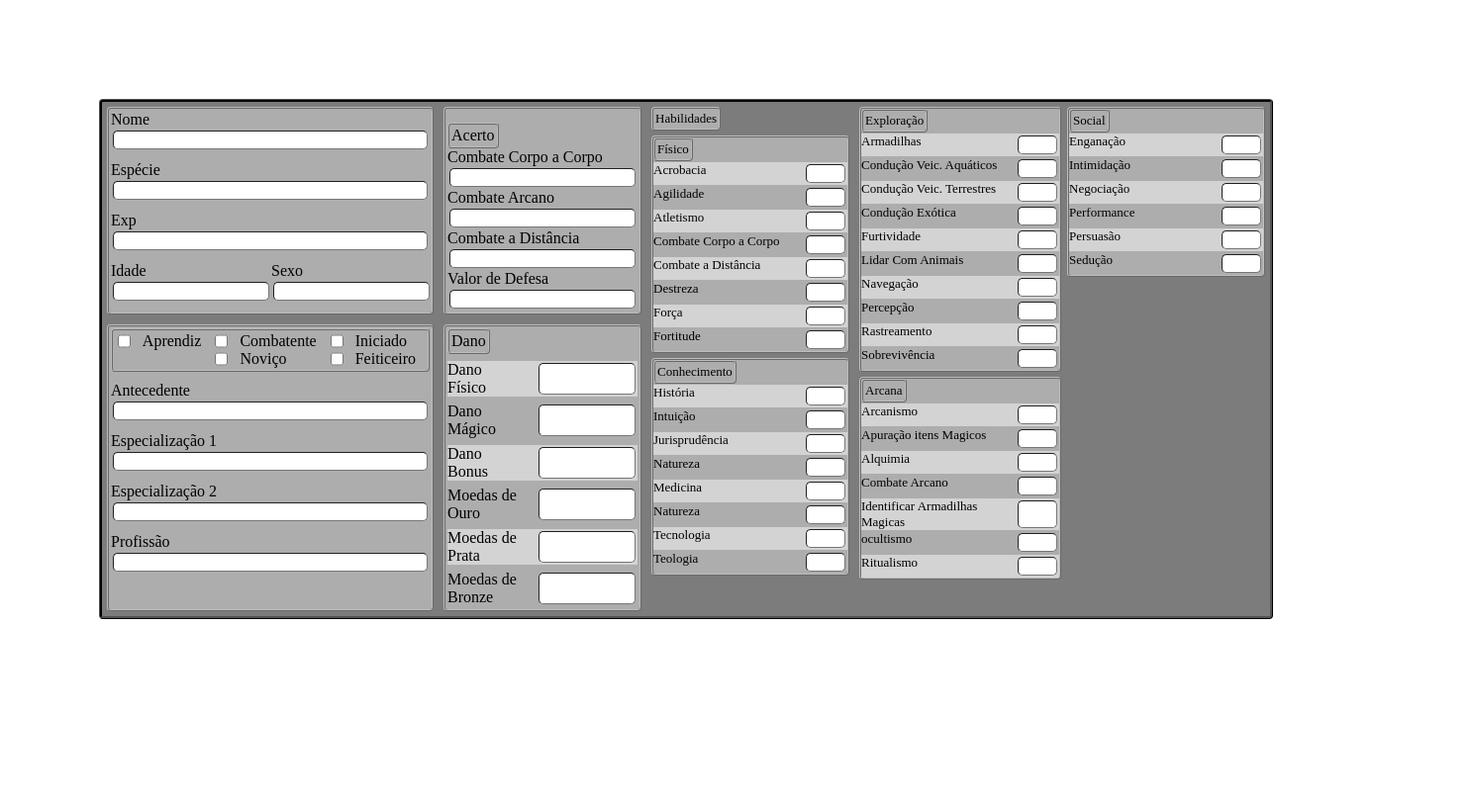
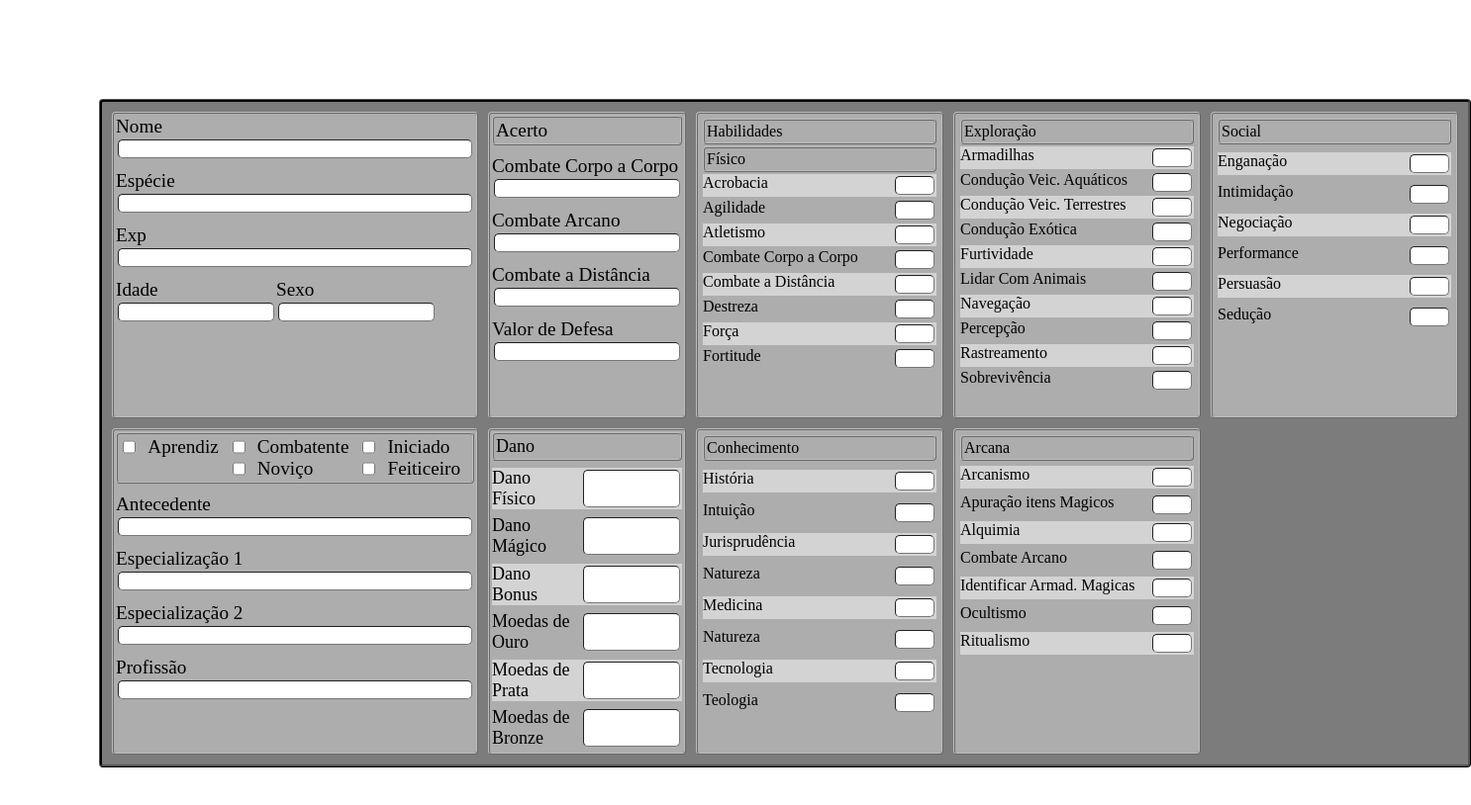
Before and after one commit to wedsneyAlvesDomingos/ficha-contos-e-fabulas, a plain HTML site: page character_sheet.html in a window 1280 px wide. Shown: the whole page at 99% size, 1486 px wide, since content can reach past the window. Drawn offline with Linux system fonts and the light colour scheme; a web font is replaced by a local one.

Commit message:
alinhamento no grid dos elmentos

```diff
--- a/character_sheet.css
+++ b/character_sheet.css
@@ -36,8 +36,8 @@ input{
 
 .grid-ficha{
     display: grid;
-    grid-template-columns: 120px  200px  200px 200px 200px 200px    ;
-    grid-template-rows:  100px  100px  100px  100px  70px  ;
+    grid-template-columns: 160px 200px 200px 250px 250px 250px  ;
+    grid-template-rows:  150px 150px 150px 170px  ;
     border-radius: 4px;
     border-color: black;
     background: rgb(124, 124, 124);
@@ -45,9 +45,9 @@ input{
     padding: 5px;
     margin: auto;
     gap: 10px;
-
+    font-size:larger;
     box-sizing: content-box;
-
+    padding: 10px;
 
 }
 .nomeEspecie{
@@ -62,8 +62,6 @@ input{
 border-style:ridge;
 border-width: 2px;
 padding: 2px;
-
-
 }
 .ficha__nome{
 display: flex;
@@ -99,8 +97,6 @@ input{
 padding-right: 10px;
 justify-content:end;
 
-
-
  }
 .classes{
 display: flex;
@@ -108,8 +104,6 @@ input{
 gap: 10px;
 justify-content: left;
 padding-right: 2px;
-
-
 }
 
 
@@ -118,7 +112,7 @@ input{
 display: flex;
 flex-direction: column;
 justify-content: top;
-                       grid-area: 3/ 1 / 6 / 3;
+grid-area: 3/ 1 / 5 / 3;
 border-radius: 4px;
 border-color: rgb(189, 189, 189);
 background: rgb(173, 173, 173);
@@ -150,9 +144,6 @@ input{
 .ficha__dados__dano{
 grid-area: 1/ 3 / 3/ 4;
 display: flex;
-box-sizing: border-box;
-gap: 10px;
-justify-content: end;
 flex-direction: column;
 border-radius: 4px;
 border-color: rgb(189, 189, 189);
@@ -166,7 +157,8 @@ padding: 2px;
 .ficha__dados__acerto__valores{
 display: flex;
 flex-direction: column;
-justify-content: center;
+justify-content: space-between;
+gap: 10px;
 
 }
 
@@ -190,10 +182,8 @@ justify-content: left;
 .ficha__dados__dano__valores{
 display: flex;
 flex-direction: column;
-align-items: left;
-grid-area: 2/2/3/3;
 gap: 6.5px;
-grid-area: 3/ 3 / 6/ 4;
+grid-area: 3/ 3 / 5/ 4;
 border-radius: 4px;
 border-color: rgb(189, 189, 189);
 background: rgb(173, 173, 173);
@@ -201,6 +191,7 @@ border-style:ridge;
 border-width: 2px;
 padding: 2px;
 box-sizing: border-box;
+font-size: large;
 }
 .ficha__dados__dano__valores__danoFisico{
 display: flex;
@@ -244,8 +235,6 @@ justify-content: left;
 gap: 10px;
  }
 p{
-    width: fit-content;
-    height: fit-content;
     border-radius: 4px;
     border-color: rgb(189, 189, 189);
     background: rgb(173, 173, 173);
@@ -254,16 +243,9 @@ p{
     padding: 2px;
     box-sizing: border-box;
 }
-.habilidades{
-    display: flex;
-    flex-direction: column;
-    grid-area: 1/4/6/5;
-    justify-self: right;
-    font-size: small;
-    width: 100%;
-    gap: 5px;
-}
+
 #fisico{
+    grid-area: 1/ 4 / 3 / 5;
     display: flex;
     flex-direction: column;
     border-radius: 4px;
@@ -271,10 +253,12 @@ p{
     background: rgb(173, 173, 173);
     border-style:ridge;
     border-width: 2px;
-    gap: 1px;
-
+    gap: 2px;
+    padding: 5px;
+    font-size: medium;
 }
 #conhecimento{
+    grid-area: 3/ 4 / 5 / 5;
     display: flex;
     flex-direction: column;
     border-radius: 4px;
@@ -282,7 +266,9 @@ p{
     background: rgb(173, 173, 173);
     border-style:ridge;
     border-width: 2px;
-    gap: 1px;
+    gap: 9px;
+    padding: 5px;
+    font-size: medium;
 }
 #social{
     display: flex;
@@ -292,26 +278,15 @@ p{
     background: rgb(173, 173, 173);
     border-style:ridge;
     border-width: 2px;
-    gap: 1px;
-    font-size: small
-}
-.coluna3{
-    grid-area: 1/5/6/6;
-    gap: 5px;
-    display: flex;
-    flex-direction: column;
+    gap: 8px;
+   padding: 5px;
+   font-size: medium;
+   grid-area: 1/6/3/7;
 }
 
 #exploracao{
-
-    display: flex;
-    flex-direction: column;
-    height: fit-content;
-    justify-self: right;
-    font-size: small;
-    width: 100%;
-    gap: 5px;
-
+    grid-area: 1/ 6 / 3  / 5;
+    gap: 2px;
     display: flex;
     flex-direction: column;
     border-radius: 4px;
@@ -319,18 +294,12 @@ p{
     background: rgb(173, 173, 173);
     border-style:ridge;
     border-width: 2px;
-    gap: 1px;
+    padding: 5px;
+    font-size: medium;
 }
 #arcana{
-
-    display: flex;
-    flex-direction: column;
-    height: fit-content;
-    justify-self: right;
-    font-size: small;
-    width: 100%;
+    grid-area:5/ 5 / 3 / 6;
     gap: 5px;
-
     display: flex;
     flex-direction: column;
     border-radius: 4px;
@@ -338,7 +307,8 @@ p{
     background: rgb(173, 173, 173);
     border-style:ridge;
     border-width: 2px;
-    gap: 1px;
+    padding: 5px;
+    font-size: medium;
 }
 .habilidade1{
     display:flex;
--- a/character_sheet.html
+++ b/character_sheet.html
@@ -301,9 +301,10 @@
                 </div>
             </form>
             <!--Hablidades -->
-            <div class="habilidades">
+
+
+                <div id="fisico">
                     <p>Habilidades</p>
-                <div id="fisico">
                     <p>Físico</p>
                     <div class="habilidade2">
                         <label for="inputZip">Acrobacia</label>
@@ -373,9 +374,9 @@
                         <label for="inputZip">Teologia</label>
                         <input type="number" class="habilidade" min="0" max="15"  id="inputZip">
                     </div>
+
             </div>
-            </div>
-            <div class="coluna3">
+
                 <div id="exploracao">
                     <p>Exploração</p>
                     <div class="habilidade2">
@@ -419,6 +420,7 @@
                         <input type="number" class="habilidade" min="0"  max="15"  id="inputZip">
                     </div>
                 </div>
+
             <div id="arcana">
                 <p>Arcana</p>
                 <div class="habilidade2">
@@ -438,11 +440,11 @@
                     <input type="number" class="habilidade" min="0"  max="15"  id="inputZip">
                 </div>
                 <div class="habilidade2">
-                        <label for="inputZip">Identificar Armadilhas Magicas</label>
+                    <label for="inputZip">Identificar Armad. Magicas</label>
                     <input type="number" class="habilidade" min="0"  max="15" id="inputZip">
                 </div>
                 <div class="habilidade1">
-                        <label for="inputZip">ocultismo</label>
+                    <label for="inputZip">Ocultismo</label>
                     <input type="number" class="habilidade" min="0"  max="15"  id="inputZip">
                 </div>
                 <div class="habilidade2">
@@ -450,8 +452,6 @@
                     <input type="number" class="habilidade" min="0" max="15"  id="inputZip">
                 </div>
             </div>
-            </div>
-            <div>
             <div id="social">
                 <p>Social</p>
                 <div class="habilidade2">
@@ -478,8 +478,8 @@
                     <label for="inputZip">Sedução</label>
                     <input type="number" class="habilidade" min="0"  max="15"  id="inputZip">
                 </div>
+
             </div>
-
         </main>
 
     </body>
```
Also changed, not shown: 1 other file. Lines whose indentation alone changed are shown as unchanged.
